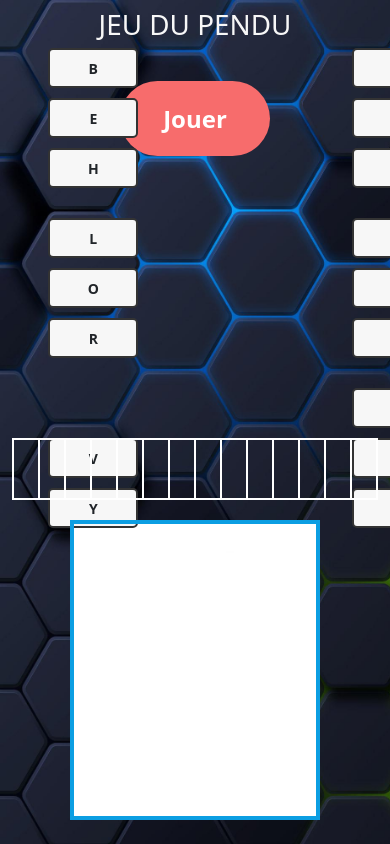
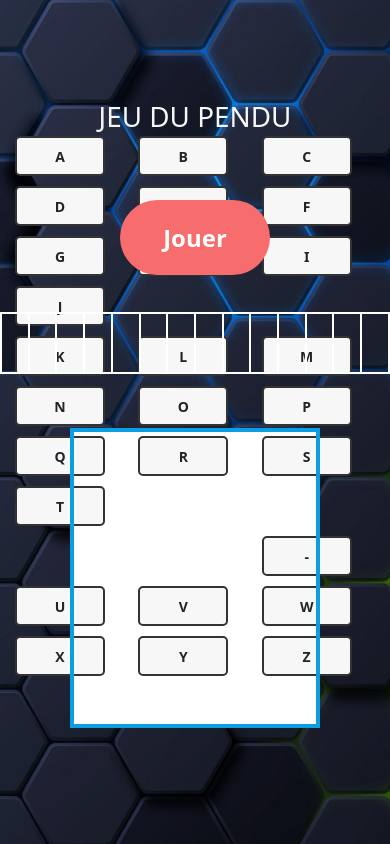
Before and after one commit to Jerem94300/Jeu-du-Pendu, a plain HTML site: page index.html in a window 390 px wide. Both pictures are taken after a click on the button "Jouer". Shown: the top 844 px of the page. Drawn offline with nearby package versions, Linux system fonts and the light colour scheme.

Commit message:
maj pendu

```diff
--- a/style.css
+++ b/style.css
@@ -250,7 +250,8 @@ body {
   .header {
     display: flex;
     flex-direction: column;
-    gap: 2rem;
+    position: absolute;
+    top: 100px;
   }
 
   .container {
@@ -261,12 +262,32 @@ body {
     align-items: center !important;
   }
 
+  .btn__random {
+    position: absolute;
+    top: 200px;
+
+
+  }
+
+
+.intro__paragraph {
+
+  font-size: 24px;
+
+
+}
+
+
+
+
+
   .tr__clavier{
-    width: 100%;
+    width: 40%;
+    height: auto;
     display: grid;
     grid-template-columns: repeat(3, 1fr);
     justify-content: center;
-    align-self: center;
+    align-self: center !important;
   }
 
   .touch__clavier {
@@ -276,6 +297,8 @@ body {
 
   .result__clavier{
 
+    position: absolute;
+    bottom: 450px;
     width: 100% !important;
   }
 
@@ -291,6 +314,8 @@ body {
 
   .container__image {
     order: 2;
+    position: absolute;
+    bottom: 100px;
   }
 
   .message {
```
